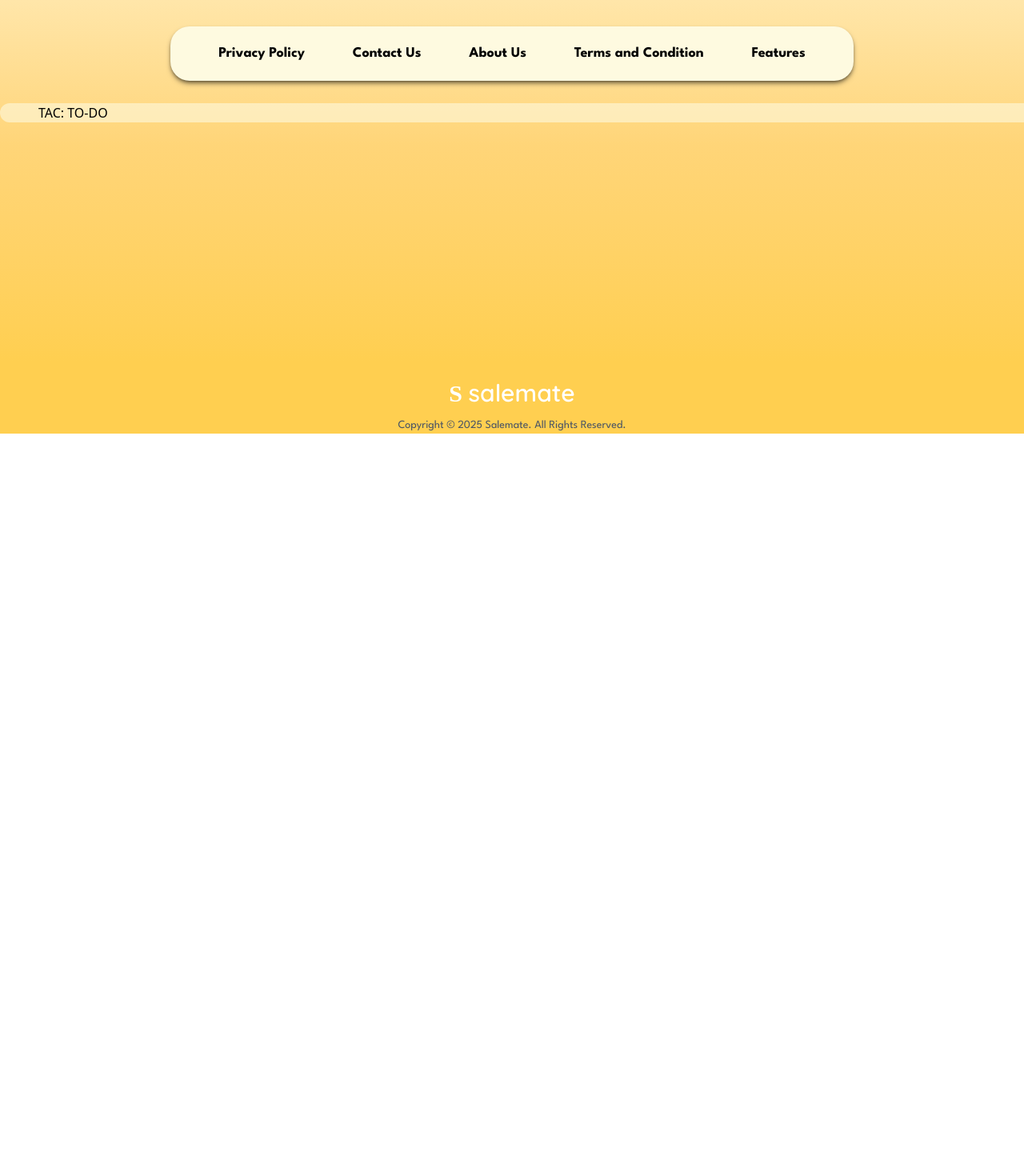
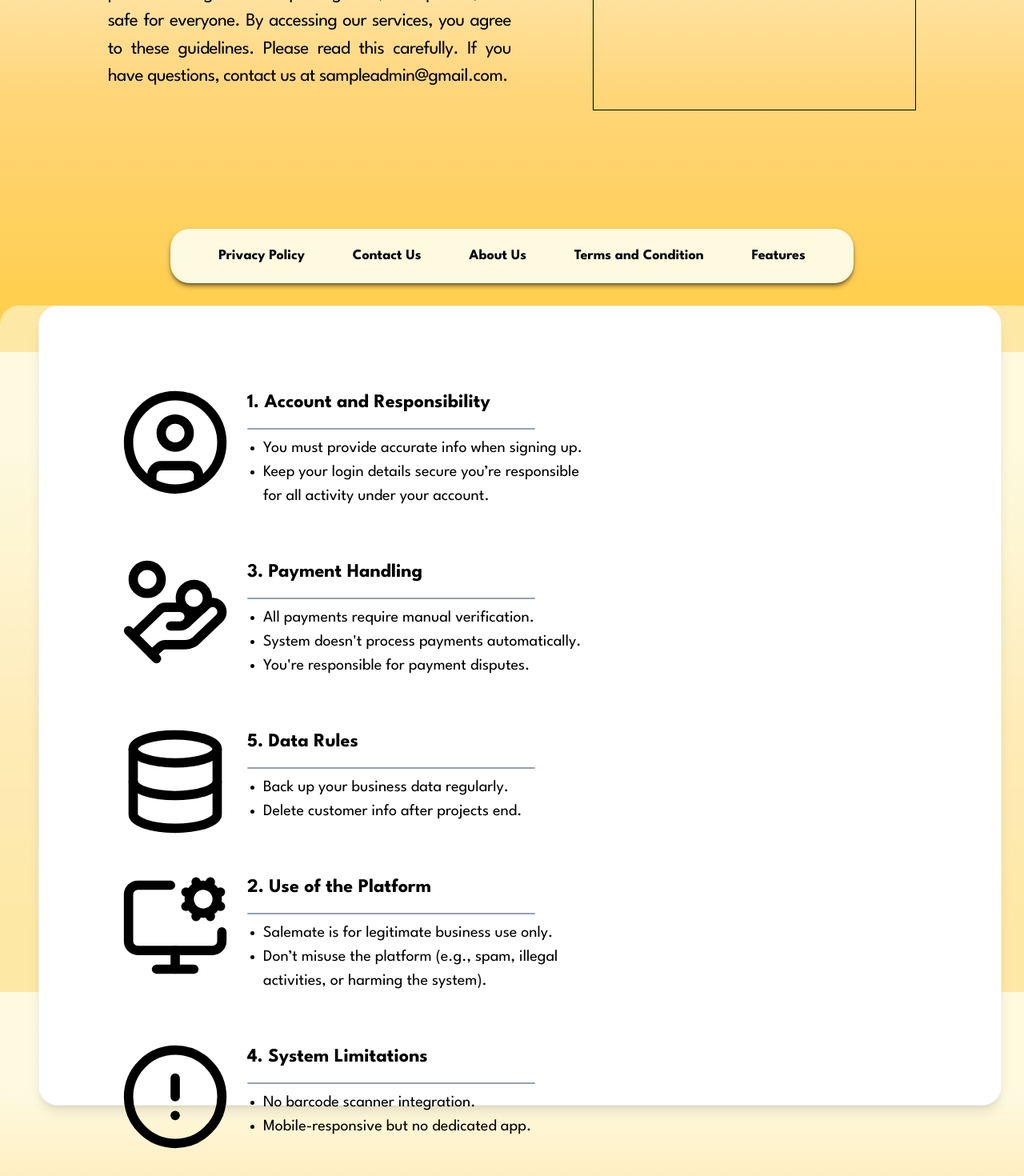
Before and after one commit to IamMattHenry/Salemate, a React (Vite) app: page /terms-and-condition in a window 1280 px wide. Shown: the part 360-1830 px from the top of the page at 80% size. Before the commit the page ends 902 px from the top, so only its background shows below. Built offline with nearby package versions, Linux system fonts and the light colour scheme; a web font is replaced by a local one.

Commit message:
terms-reke

```diff
--- a/package.json
+++ b/package.json
@@ -11,6 +11,7 @@
   },
   "dependencies": {
     "@tailwindcss/vite": "^4.1.0",
+    "lucide-react": "^0.487.0",
     "motion": "^12.6.3",
     "react": "^19.0.0",
     "react-dom": "^19.0.0",
--- a/src/pages/About.jsx
+++ b/src/pages/About.jsx
@@ -28,7 +28,7 @@
         <div className="max-w-[1440px] mx-auto md:px-20 h-[1000px] bg-white border border-gray-100 rounded-3xl shadow-lg dark:bg-white-800 dark:border-white-700">
             <h2 className="text-900 text-5xl pt-15 dark:text-white font-bold font-league spartan text-center">Our Story</h2>
             <p className="p-7 font-lato text-2xl tracking-tight text-center">At Salemate, we don’t just build sales tools we create  solutions that empower businesses to thrive. Born from the frustration of clunky, outdated systems. Salemate was designed to turn sales chaos into clarity, one smart feature at a time.</p>
-            <hr className="h-px my-7 w-200 mx-auto bg-gray-500 border-0 rounded-lg dark:bg-gray-400"></hr>
+            <hr className="h-0.5 my-7 w-200 mx-auto bg-gray-400 border-0 rounded-lg"></hr>
 
               <div className="flex mt-20">
                   <h2 className="text-4xl font-bold font-league spartan text-center dark:text-white mt-10 ml-">How did Salemate come to be?</h2>
--- a/src/pages/TermsAndCond.jsx
+++ b/src/pages/TermsAndCond.jsx
@@ -1,17 +1,19 @@
 import React from 'react'
 import { HomePanel } from "../components/Home/HomePanel";
 import { HomeRoutes } from "../components/Home/HomeRoutes";
+import { BanknoteArrowUp, CircleAlert, CircleUser, Database, HandCoins, MonitorCog } from 'lucide-react';
 
 const TermsAndCond = () => {
   return (
     <div><div className="heading-quote min-w-auto md:w-10/12 flex mx-auto md:flex-row my-10 justify-between p-7">
             <div className="flex flex-col lg:flex-col w-[50%] md:w-[40%] flex-start">
-              <h1 className="font-lato font-semibold text-2xl md:text-4xl">
+              <h1 className="font-league spartan font-semibold text-7xl">
                 Terms and Condition
                 <br />
               </h1>
-              <span className="mt-5 font-lato text-lg md:text-lg text-justify">
-                TAC DESCRIPTION
+              <span className="mt-6 font-lato tracking-tight text-[23px] md:text-[23px] -mr-[100px] text-justify">
+              These terms outline the rules for using Salemate’s platform designed to keep things fair, transparent, and safe for everyone. By accessing our services, you agree to these guidelines.
+              Please read this carefully. If you have questions, contact us at sampleadmin@gmail.com.
               </span>
               <br />
             </div>
@@ -21,9 +23,63 @@
           </div>
           <div className="flex flex-col items-center">
             <HomeRoutes />
-            <HomePanel>TAC: TO-DO</HomePanel>
-          </div></div>
-  )
-}
+            <HomePanel>
+             <div className="max-w-[1440px] mx-auto md:px-20 h-[1000px] bg-white border border-gray-100 rounded-3xl       shadow-lg dark:bg-white-800 dark:border-white-700">
+              <div className="p-25 flex items-center gap-10 -ml-20">
+                  <CircleUser className="w-35 h-35 text-black-600"/>
+                  <h2 className="text-2xl -mt-25 dark:text-white font-bold font-lato -ml-5">1. Account and Responsibility</h2>
+              </div>
+              <hr className="h-0.5 -mt-47 ml-45 w-90 mx-auto bg-gray-400 border-0 rounded-lg"></hr>
+                <ul className="list-disc mt-2 mr-110 ml-50 text-[20px] text-justify font-lato text-left dark:text-gray-300">
+                  <li>You must provide accurate info when signing up.</li>
+                  <li>Keep your login details secure you’re responsible for all activity under your account.</li>
+                </ul>
+
+                <div className="p-25 flex items-center gap-10 -ml-20 -mt-10">
+                    <HandCoins className="w-35 h-35 text-black-600"/>
+                    <h2 className="text-2xl -mt-25 dark:text-white font-bold font-lato -ml-5">3. Payment Handling</h2>
+                </div>
+                <hr className="h-0.5 -mt-47 ml-45 w-90 mx-auto bg-gray-400 border-0 rounded-lg"></hr>
+                  <ul className="list-disc mt-2 mr-110 ml-50 text-[20px] text-justify font-lato text-left dark:text-gray-300">
+                    <li>All payments require manual verification.</li>
+                    <li>System doesn't process payments automatically.</li>
+                    <li>You're responsible for payment disputes.</li>
+                  </ul>
+
+                <div className="p-25 flex items-center gap-10 -ml-20 -mt-10">
+                    <Database className="w-35 h-35 text-black-600"/>
+                    <h2 className="text-2xl -mt-25 dark:text-white font-bold font-lato -ml-5">5. Data Rules</h2>
+                </div>
+                <hr className="h-0.5 -mt-47 ml-45 w-90 mx-auto bg-gray-400 border-0 rounded-lg"></hr>
+                <ul className="list-disc mt-2 mr-110 ml-50 text-[20px] text-justify font-lato text-left dark:text-gray-300">
+                  <li>Back up your business data regularly.</li>
+                  <li>Delete customer info after projects end.</li>
+                </ul>
+
+                <div className='p-25 flex items-center gap-10 -ml-20 -mt-10'>
+                  <MonitorCog className='w-35 h-35 text-black-600'/>
+                  <h2 className='text-2xl -mt-25 dark:text-white font-bold font-lato -ml-5'>2. Use of the Platform</h2>
+                </div>
+                <hr className="h-0.5 -mt-47 ml-45 w-90 mx-auto bg-gray-400 border-0 rounded-lg"></hr>
+                <ul className="list-disc mt-2 mr-110 ml-50 text-[20px] text-justify font-lato text-left dark:text-gray-300">
+                  <li>Salemate is for legitimate business use only.</li>
+                  <li>Don’t misuse the platform (e.g., spam, illegal activities, or harming the system).</li>
+                </ul>
+
+                <div className='p-25 flex items-center gap-10 -ml-20 -mt-10'>
+                  <CircleAlert className='w-35 h-35 text-black-600'/>
+                  <h2 className='text-2xl -mt-25 dark:text-white font-bold font-lato -ml-5'>4. System Limitations</h2>
+                </div>
+                <hr className="h-0.5 -mt-47 ml-45 w-90 mx-auto bg-gray-400 border-0 rounded-lg"></hr>
+                <ul className="list-disc mt-2 mr-110 ml-50 text-[20px] text-justify font-lato text-left dark:text-gray-300">
+                  <li>No barcode scanner integration.</li>
+                  <li>Mobile-responsive but no dedicated app.</li>
+                </ul>
+              </div>
+            </HomePanel>
+            </div>
+          </div>
+  );
+};
 
 export default TermsAndCond
```
Also changed, not shown: 1 other file (tests, documents, lock files or other folders).
